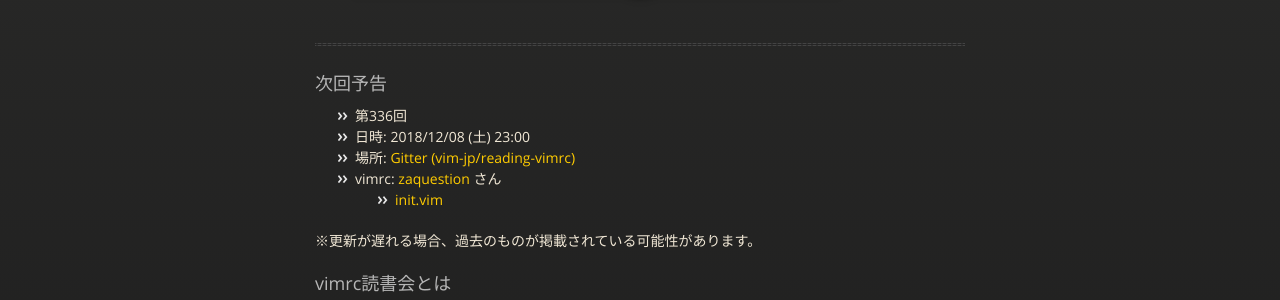
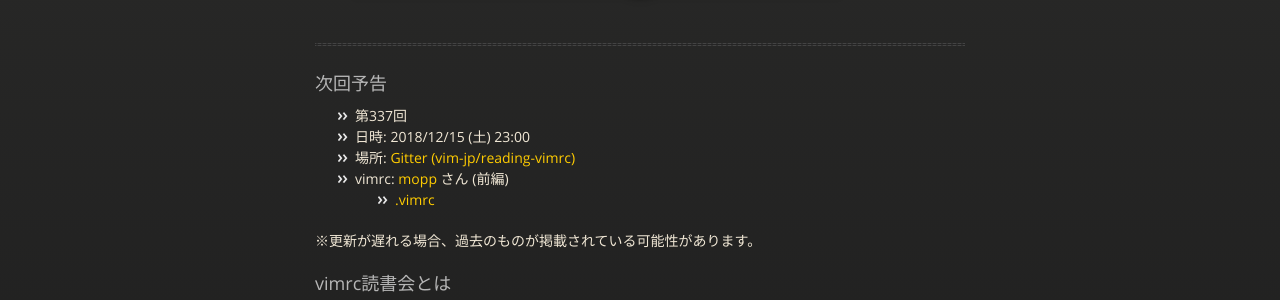
Before and after one commit to vim-jp/reading-vimrc, a Jekyll site: the page built from index.md, in a window 1280 px wide and 900 px high. Shown: the part 211-511 px from the top of the window. Built offline with Jekyll 4.4.1, drawn with Linux system fonts in a browser that asks for light colours; nearby versions of some CDN libraries.

Commit message:
Update the next information: #337 mopp

```diff
--- a/_data/next.yml
+++ b/_data/next.yml
@@ -1,12 +1,11 @@
-- id: 336
-  date: '2018-12-08 23:00'
+- id: 337
+  date: '2018-12-15 23:00'
   author:
-    name: zaquestion
-    url: 'https://github.com/zaquestion'
+    name: mopp
+    url: 'https://github.com/mopp'
   vimrcs:
-    - url: >-
-        https://github.com/zaquestion/dotfiles/blob/master/home/zaq/.config/nvim/init.vim
-      name: init.vim
+    - url: 'https://github.com/mopp/dotfiles/blob/master/.vimrc'
+      name: .vimrc
       hash: null
-  part: null
+  part: 前編
   other: null
```
